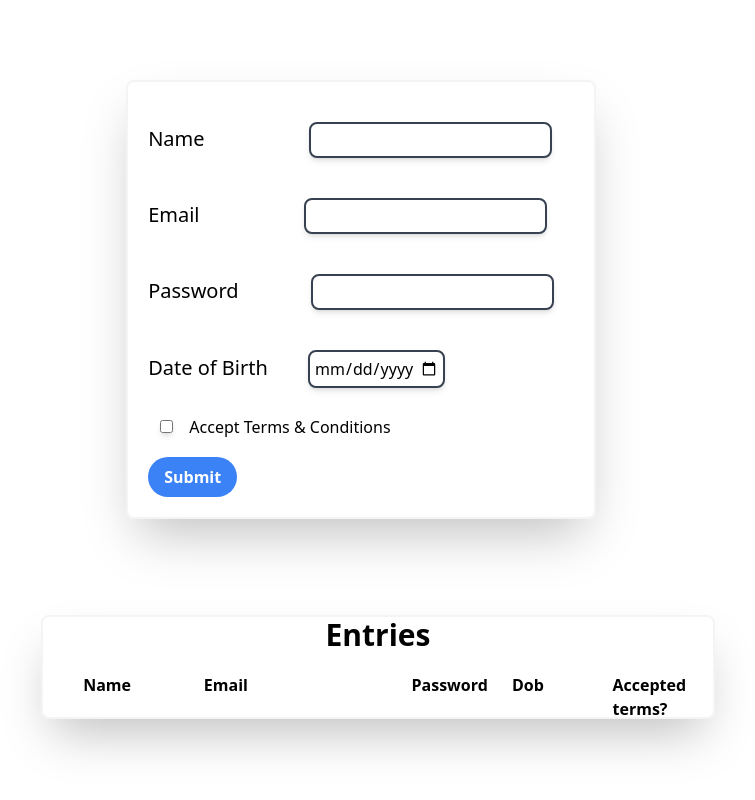
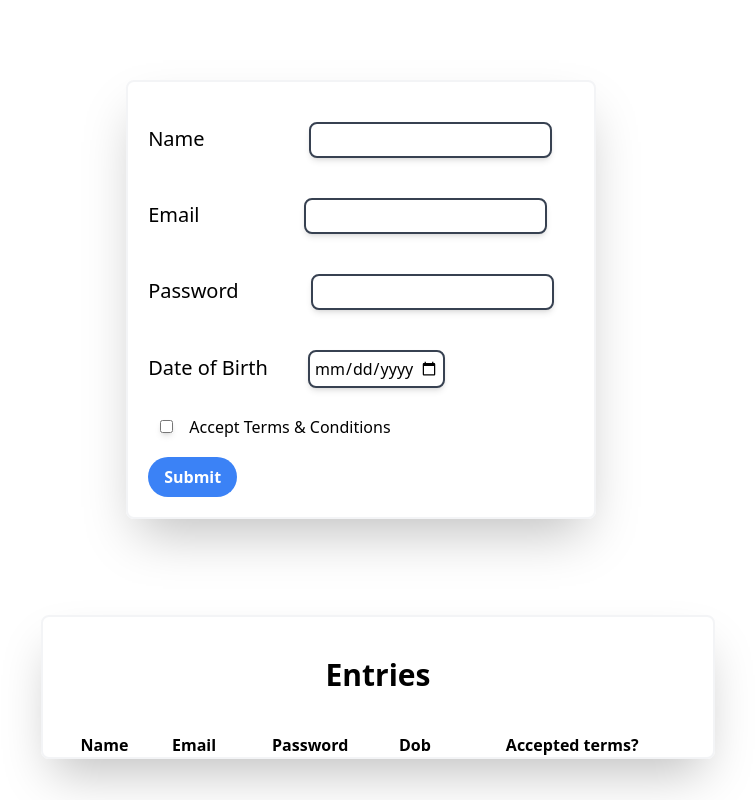
Before and after one commit to Vaibhav234k/WD101-pupilfirst-last-assignment.github.io, a plain HTML site: page index.html in a window 1280 px wide. Shown: the whole page, without its empty margins (279-1034 px from the left). Drawn offline with nearby package versions, Linux system fonts and the light colour scheme.

Commit message:
Update index.html

```diff
--- a/index.html
+++ b/index.html
@@ -2,14 +2,13 @@
   <script src="https://cdn.tailwindcss.com"></script>
   <title>Form Validation</title>
   <style>
-    table,
-    th,
+    tbody,
     td {
-      width: 50vw;
-      padding: 10;
-      border: 2px solid rgba(128, 128, 128, 0.356);
+      border: 2px solid rgba(128, 128, 128, 0.29);
     }
     table {
+      width: 50vw;
+      padding-left: 10;
       margin-left: 15px;
       margin-right: 15px;
     }
@@ -20,6 +19,7 @@
       <form
         id="user-form"
         onsubmit="submitListener(event)"
+        name="form1"
         class="p-5 rounded-lg bg-white-150 shadow-2xl mt-20 border-2 border-gray-100"
       >
         <label for="name" class="text-xl mr-20">Name</label>
@@ -53,8 +53,8 @@
         <input
           type="date"
           id="dob"
-          min="1967-02-08"
-          max="2005-02-08"
+          min="1968-02-09"
+          max="2005-02-09"
           class="border-2 border-gray-700 rounded-lg m-5 p-1 shadow-md"
           required
         />
@@ -78,23 +78,31 @@
     </div>
     <div
       class="flex flex-col absolute place-items-center border-2 rounded-lg border-gray-100 mt-20 shadow-2xl"
-      style="margin-left: 25%;"
+      style="margin-left: 25%"
     >
       <div class="">
-        <p class="text-3xl font-bold mb-16">Entries</p>
+        <p class="text-3xl font-bold mt-10 mb-10">Entries</p>
       </div>
       <div class="flex flex-col">
-        <div class="flex flex-row">
+        <!-- <div class="flex flex-row">
           <div class="font-bold absolute top-14" style="margin-left: 6%;">Name</div>
           <div class="font-bold absolute top-14" style="margin-left: 24%;">Email</div>
           <div class="font-bold absolute top-14" style="margin-left: 55%;">Password</div>
           <div class="font-bold absolute top-14" style="margin-left: 70%;">Dob</div>
           <div class="font-bold absolute top-14" style="margin-left: 85%;">Accepted terms?</div>
-        </div>
-          <table class="table-auto relative" >
-            <tbody id="showData"></tbody>
-          </table>
-        </div>
+        </div> -->
+        <table class="table-auto relative">
+          <thead>
+            <tr>
+              <th>Name</th>
+              <th>Email</th>
+              <th>Password</th>
+              <th>Dob</th>
+              <th>Accepted terms?</th>
+            </tr>
+          </thead>
+          <tbody id="showData"></tbody>
+        </table>
       </div>
     </div>
   </body>
@@ -132,6 +140,18 @@
     }
     function showData() {
       var users = JSON.parse(localStorage.getItem("user-entries")) || [];
+      //console.log(users);
+      /*UserEntries.forEach((user) => {
+      alert("WORKING");
+
+      let res = `<tr>
+        <td>${user.name}</td>
+        <td>${user.email}</td>
+        <td>${user.password}</td>
+        <td>${user.dob}</td>
+        <td>${user.acceptTerms}</td>
+      </tr>`;
+    });*/
       for (var i = 0; i < users.length; i++) {
         let res = `<tr>
         <td>${users[i].name}</td>
```
